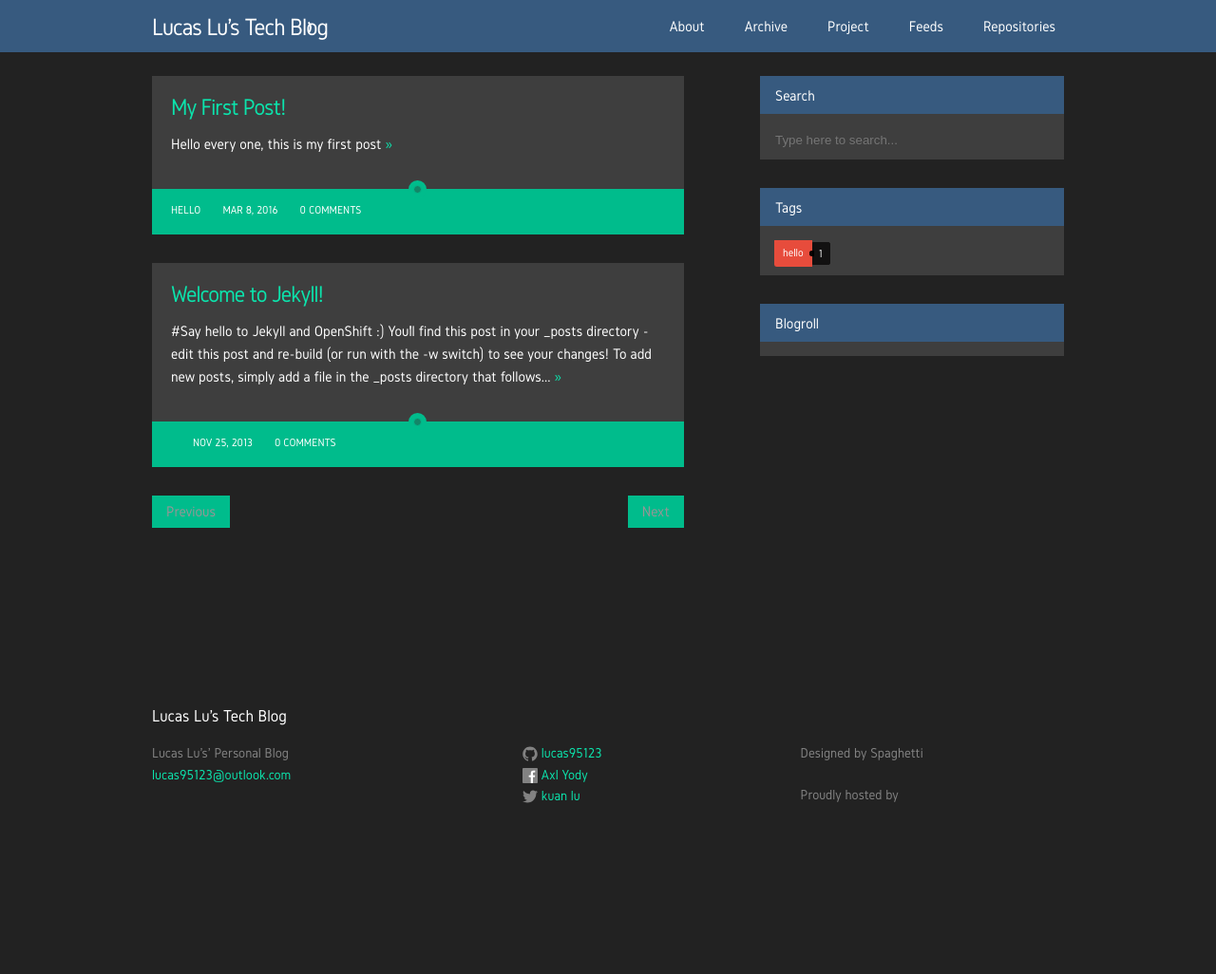
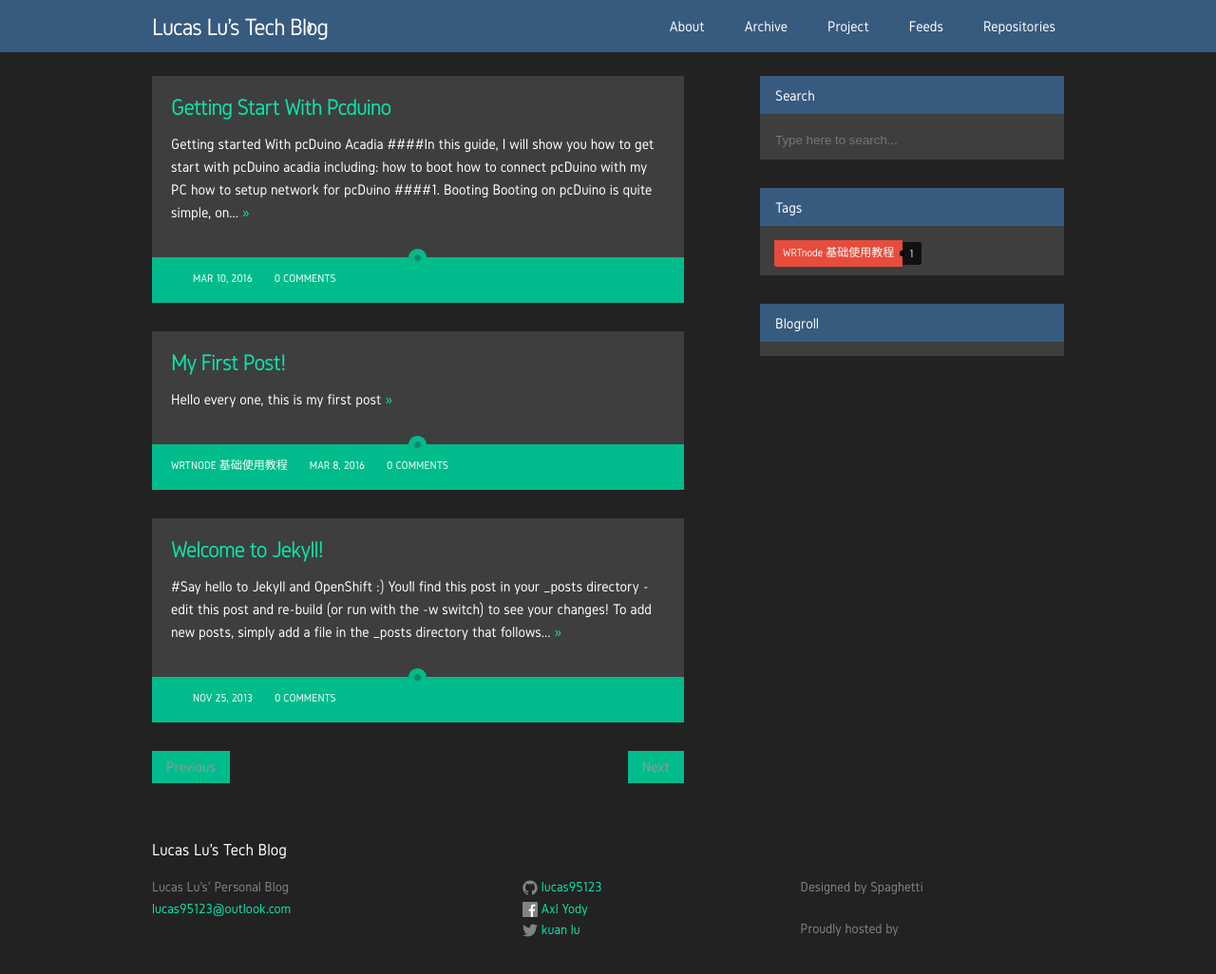
Before and after one commit to lucas95123/lucas95123.github.io, a Jekyll site: the page built from index.html, in a window 1280 px wide and 1081 px high. Shown: the top 1026 px of the window at 95% size. Built offline with Jekyll 4.4.1, drawn with Linux system fonts in a browser that asks for light colours; nearby versions of some CDN libraries; the list of posts is cut into pages by our own code; comment, search, counter and statistics services are not loaded; a style sheet for code colours, icons or effects is not loaded.

Commit message:
getting start with pcDunio beta0.5

```diff
--- a/_posts/2015-12-19-my-first-post.markdown
+++ b/_posts/2015-12-19-my-first-post.markdown
@@ -4,7 +4,7 @@ title:  "My First Post!"
 date:   2016-3-9 00:00:00 +0700
 categories: uncategorized
 tags:
-- hello
+- WRTnode 基础使用教程
 ---
 
 
--- /dev/null
+++ b/_posts/2016-3-10-getting-start-with-pcDuino.markdown
@@ -0,0 +1,16 @@
+# Getting started With pcDuino Acadia
+####In this guide, I will show you how to get start with pcDuino acadia including:
+1. how to boot
+2. how to connect pcDuino with my PC
+3. how to setup network for pcDuino
+
+####1. Booting
+Booting on pcDuino is quite simple, on pcDuino **Lbuntu 12.04**/**Android** is preinstalled in the on-chip memory, when you boot, it will boot on **Lbuntu 12.04**.
+To start booting, you just need to plug the adapter and connect the other line with the power pin on the pcDuino board
+if pcDuino boot successfully, the LED light on the chip will be like this:
+
+
+####2. Connect pcDuino with PC
+
+
+####3. set up network for pcDuino
```
Also changed, not shown: 1 other file.
